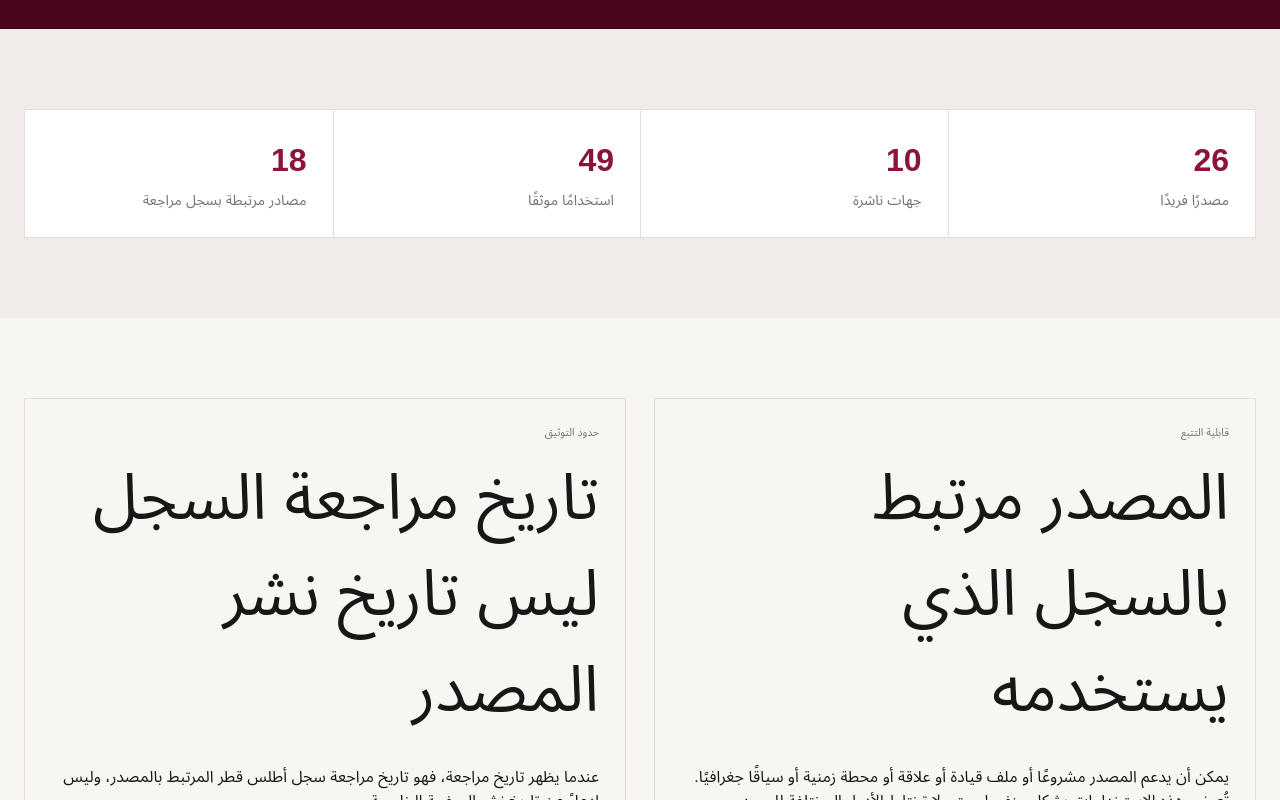
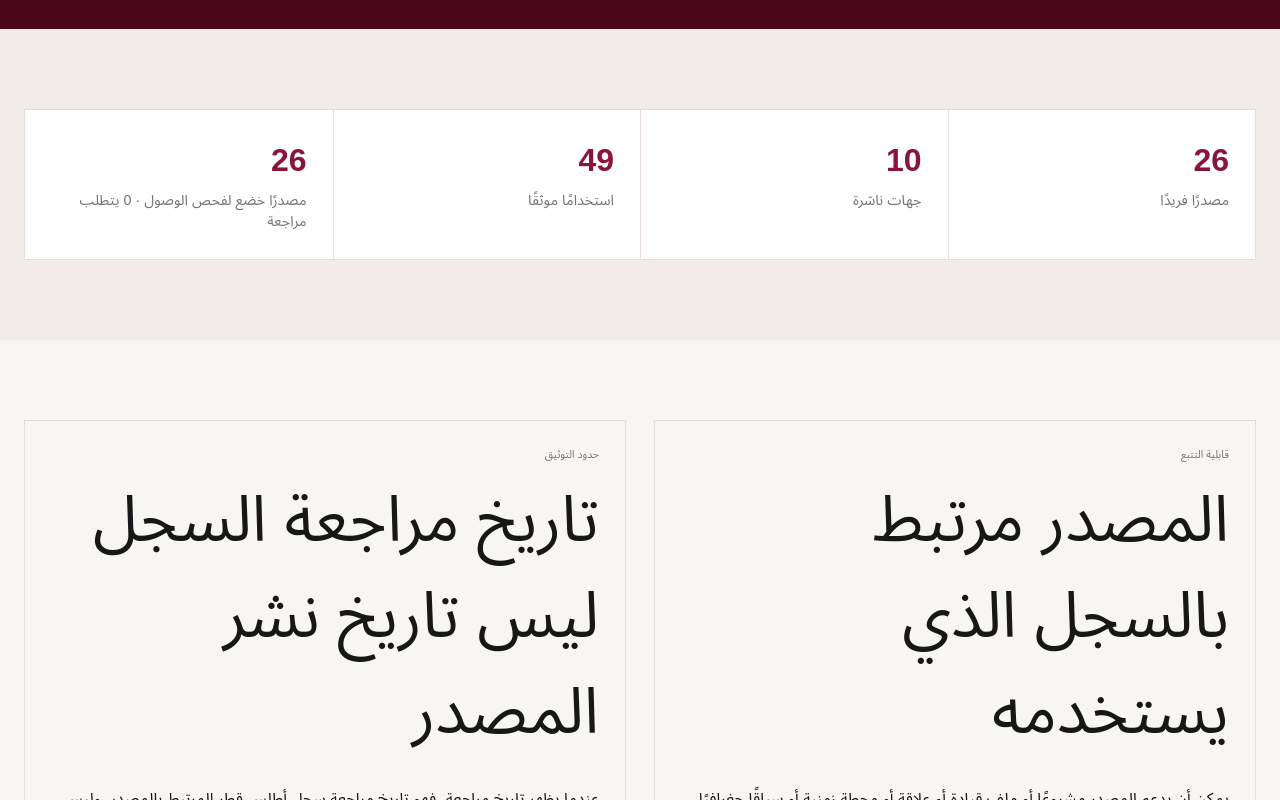
Before and after one commit to 1993bamrhol/qatar-atlas, a Next.js app: page /ar/sources in a window 1280 px wide. Shown: the part 520-1320 px from the top of the page. Built offline with nearby package versions, Linux system fonts and the light colour scheme.

Commit message:
feat(evidence): disclose source access audit semantics

```diff
--- a/app/[locale]/sources/page.tsx
+++ b/app/[locale]/sources/page.tsx
@@ -43,7 +43,7 @@ export default async function SourcesPage({params}:{params:Promise<{locale:strin
             <div><strong>{sourceRegistryStats.sources}</strong><span>{ar?"مصدرًا فريدًا":"unique sources"}</span></div>
             <div><strong>{sourceRegistryStats.publishers}</strong><span>{ar?"جهات ناشرة":"publishers"}</span></div>
             <div><strong>{sourceRegistryStats.linkedRecords}</strong><span>{ar?"استخدامًا موثقًا":"documented uses"}</span></div>
-            <div><strong>{sourceRegistryStats.reviewedSources}</strong><span>{ar?"مصادر مرتبطة بسجل مراجعة":"sources tied to review metadata"}</span></div>
+            <div><strong>{sourceRegistryStats.accessAuditedSources}</strong><span>{ar?"مصدرًا خضع لفحص الوصول · "+sourceRegistryStats.reviewRequiredSources+" يتطلب مراجعة":"sources access-audited · "+sourceRegistryStats.reviewRequiredSources+" require review"}</span></div>
           </div>
         </Container>
       </section>
@@ -51,7 +51,7 @@ export default async function SourcesPage({params}:{params:Promise<{locale:strin
         <Container>
           <div className="qa-source-explainer">
             <article><p className="qa-card-label">{ar?"قابلية التتبع":"TRACEABILITY"}</p><h2>{ar?"المصدر مرتبط بالسجل الذي يستخدمه":"Sources are linked to the records that use them"}</h2><p>{ar?"يمكن أن يدعم المصدر مشروعًا أو ملف قيادة أو علاقة أو محطة زمنية أو سياقًا جغرافيًا. تُعرض هذه الاستخدامات بشكل منفصل حتى لا تختلط الأدوار المختلفة للمصدر.":"A source may support a project, leadership profile, relationship, timeline milestone or geographic context. Those uses are shown separately so different evidence roles do not collapse into one."}</p></article>
-            <aside><p className="qa-card-label">{ar?"حدود التوثيق":"DOCUMENTATION BOUNDARY"}</p><h2>{ar?"تاريخ مراجعة السجل ليس تاريخ نشر المصدر":"Record review date is not source publication date"}</h2><p>{ar?"عندما يظهر تاريخ مراجعة، فهو تاريخ مراجعة سجل أطلس قطر المرتبط بالمصدر، وليس ادعاءً عن تاريخ نشر الصفحة الخارجية.":"When a review date appears, it is the Qatar Atlas record-review date associated with that source, not a claim about the external page's publication date."}</p></aside>
+            <aside><p className="qa-card-label">{ar?"حدود التوثيق":"DOCUMENTATION BOUNDARY"}</p><h2>{ar?"تاريخ مراجعة السجل ليس تاريخ نشر المصدر":"Record review date is not source publication date"}</h2><p>{ar?"عندما يظهر تاريخ مراجعة، فهو تاريخ مراجعة سجل أطلس قطر المرتبط بالمصدر، وليس ادعاءً عن تاريخ نشر الصفحة الخارجية.":"When a review date appears, it is the Qatar Atlas record-review date associated with that source, not a claim about the external page's publication date."}</p><p>{ar?"حالة الوصول إلى المصدر هي ملاحظة مسجلة في تاريخ الفحص الظاهر، وليست ضمانًا بأن الموقع الخارجي سيبقى دون تغيير أو متاحًا باستمرار.":"Source access status is an observation made on the stated check date, not a guarantee that an external website will remain unchanged or continuously available."}</p></aside>
           </div>
           <SourceRegistryExplorer locale={locale} entries={sourceRegistry}/>
         </Container>
```
